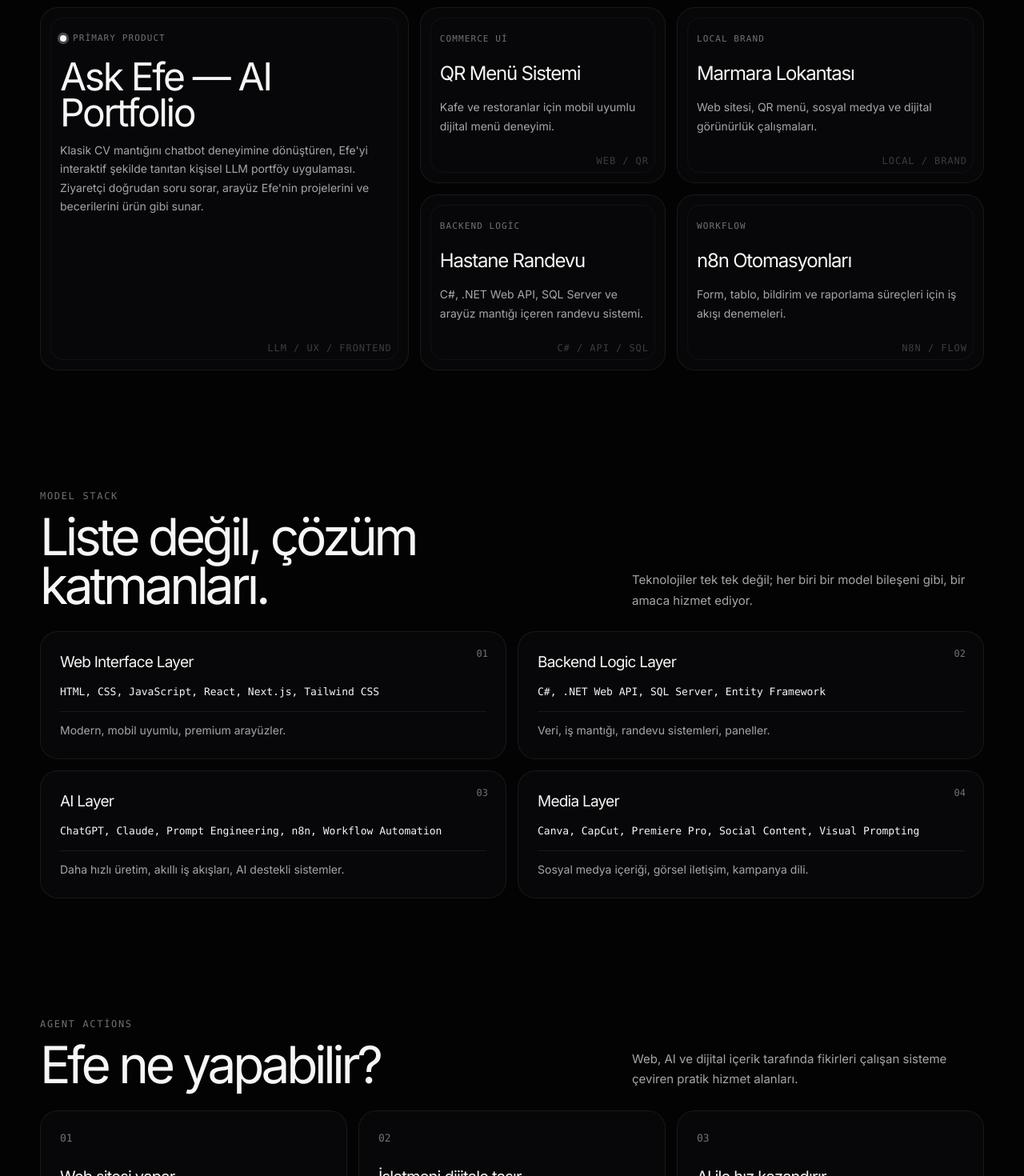
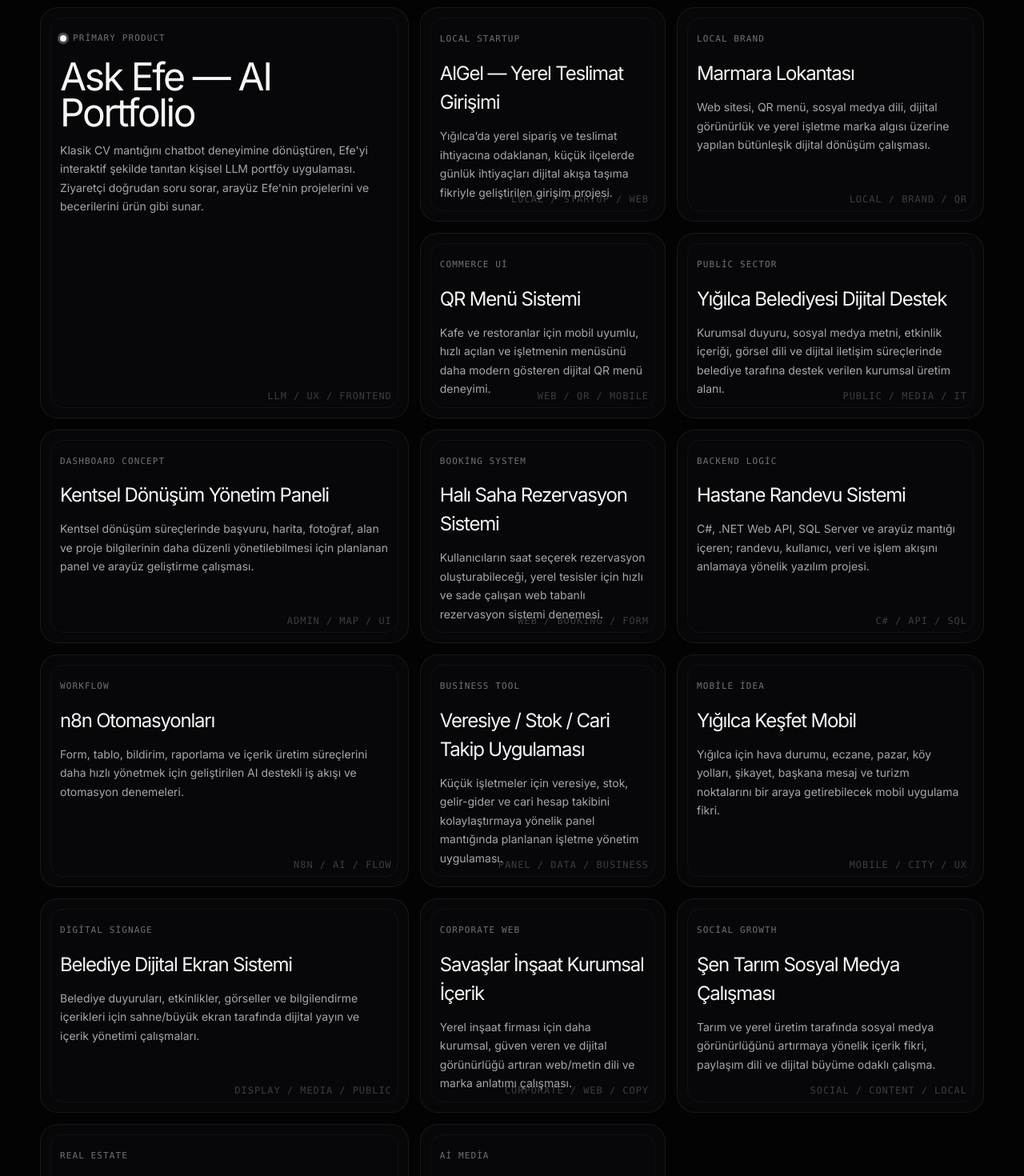
Before and after one commit to efeblgl/ask-efe-, a Next.js app: page / in a window 1280 px wide. Shown: the part 4540-6010 px from the top of the page at 80% size. Built offline with nearby package versions, Linux system fonts and the light colour scheme.

Commit message:
add more portfolio projects

```diff
--- a/src/data/projects.ts
+++ b/src/data/projects.ts
@@ -12,26 +12,65 @@ export const projects: Project[] = [
     large: true,
   },
   {
-    id: "qr-menu",
-    label: "commerce ui",
-    name: "QR Menü Sistemi",
-    description: "Kafe ve restoranlar için mobil uyumlu dijital menü deneyimi.",
-    stack: ["Web", "QR"],
-    code: "WEB / QR",
+    id: "algel",
+    label: "local startup",
+    name: "AlGel — Yerel Teslimat Girişimi",
+    description:
+      "Yığılca’da yerel sipariş ve teslimat ihtiyacına odaklanan, küçük ilçelerde günlük ihtiyaçları dijital akışa taşıma fikriyle geliştirilen girişim projesi.",
+    stack: ["Startup", "Local", "Delivery"],
+    code: "LOCAL / STARTUP / WEB",
   },
   {
     id: "marmara",
     label: "local brand",
     name: "Marmara Lokantası",
-    description: "Web sitesi, QR menü, sosyal medya ve dijital görünürlük çalışmaları.",
-    stack: ["Local", "Brand"],
-    code: "LOCAL / BRAND",
+    description:
+      "Web sitesi, QR menü, sosyal medya dili, dijital görünürlük ve yerel işletme marka algısı üzerine yapılan bütünleşik dijital dönüşüm çalışması.",
+    stack: ["Web", "QR", "Social"],
+    code: "LOCAL / BRAND / QR",
+  },
+  {
+    id: "qr-menu",
+    label: "commerce ui",
+    name: "QR Menü Sistemi",
+    description:
+      "Kafe ve restoranlar için mobil uyumlu, hızlı açılan ve işletmenin menüsünü daha modern gösteren dijital QR menü deneyimi.",
+    stack: ["Web", "QR", "Mobile"],
+    code: "WEB / QR / MOBILE",
+  },
+  {
+    id: "yigilca-belediyesi",
+    label: "public sector",
+    name: "Yığılca Belediyesi Dijital Destek",
+    description:
+      "Kurumsal duyuru, sosyal medya metni, etkinlik içeriği, görsel dili ve dijital iletişim süreçlerinde belediye tarafına destek verilen kurumsal üretim alanı.",
+    stack: ["Public", "Content", "Digital"],
+    code: "PUBLIC / MEDIA / IT",
+  },
+  {
+    id: "kent-donusum",
+    label: "dashboard concept",
+    name: "Kentsel Dönüşüm Yönetim Paneli",
+    description:
+      "Kentsel dönüşüm süreçlerinde başvuru, harita, fotoğraf, alan ve proje bilgilerinin daha düzenli yönetilebilmesi için planlanan panel ve arayüz geliştirme çalışması.",
+    stack: ["Dashboard", "Map", "Admin"],
+    code: "ADMIN / MAP / UI",
+  },
+  {
+    id: "hali-saha",
+    label: "booking system",
+    name: "Halı Saha Rezervasyon Sistemi",
+    description:
+      "Kullanıcıların saat seçerek rezervasyon oluşturabileceği, yerel tesisler için hızlı ve sade çalışan web tabanlı rezervasyon sistemi denemesi.",
+    stack: ["Booking", "Web", "Form"],
+    code: "WEB / BOOKING / FORM",
   },
   {
     id: "hastane",
     label: "backend logic",
-    name: "Hastane Randevu",
-    description: "C#, .NET Web API, SQL Server ve arayüz mantığı içeren randevu sistemi.",
+    name: "Hastane Randevu Sistemi",
+    description:
+      "C#, .NET Web API, SQL Server ve arayüz mantığı içeren; randevu, kullanıcı, veri ve işlem akışını anlamaya yönelik yazılım projesi.",
     stack: ["C#", "API", "SQL"],
     code: "C# / API / SQL",
   },
@@ -39,8 +78,72 @@ export const projects: Project[] = [
     id: "n8n",
     label: "workflow",
     name: "n8n Otomasyonları",
-    description: "Form, tablo, bildirim ve raporlama süreçleri için iş akışı denemeleri.",
-    stack: ["n8n", "Flow"],
-    code: "N8N / FLOW",
+    description:
+      "Form, tablo, bildirim, raporlama ve içerik üretim süreçlerini daha hızlı yönetmek için geliştirilen AI destekli iş akışı ve otomasyon denemeleri.",
+    stack: ["n8n", "AI", "Flow"],
+    code: "N8N / AI / FLOW",
+  },
+  {
+    id: "veresiye-stok",
+    label: "business tool",
+    name: "Veresiye / Stok / Cari Takip Uygulaması",
+    description:
+      "Küçük işletmeler için veresiye, stok, gelir-gider ve cari hesap takibini kolaylaştırmaya yönelik panel mantığında planlanan işletme yönetim uygulaması.",
+    stack: ["Business", "Panel", "Data"],
+    code: "PANEL / DATA / BUSINESS",
+  },
+  {
+    id: "yigilca-kesfet",
+    label: "mobile idea",
+    name: "Yığılca Keşfet Mobil",
+    description:
+      "Yığılca için hava durumu, eczane, pazar, köy yolları, şikayet, başkana mesaj ve turizm noktalarını bir araya getirebilecek mobil uygulama fikri.",
+    stack: ["Mobile", "City", "UX"],
+    code: "MOBILE / CITY / UX",
+  },
+  {
+    id: "belediye-ekran",
+    label: "digital signage",
+    name: "Belediye Dijital Ekran Sistemi",
+    description:
+      "Belediye duyuruları, etkinlikler, görseller ve bilgilendirme içerikleri için sahne/büyük ekran tarafında dijital yayın ve içerik yönetimi çalışmaları.",
+    stack: ["Display", "Media", "Public"],
+    code: "DISPLAY / MEDIA / PUBLIC",
+  },
+  {
+    id: "savaslar-insaat",
+    label: "corporate web",
+    name: "Savaşlar İnşaat Kurumsal İçerik",
+    description:
+      "Yerel inşaat firması için daha kurumsal, güven veren ve dijital görünürlüğü artıran web/metin dili ve marka anlatımı çalışması.",
+    stack: ["Corporate", "Web", "Copy"],
+    code: "CORPORATE / WEB / COPY",
+  },
+  {
+    id: "sen-tarim",
+    label: "social growth",
+    name: "Şen Tarım Sosyal Medya Çalışması",
+    description:
+      "Tarım ve yerel üretim tarafında sosyal medya görünürlüğünü artırmaya yönelik içerik fikri, paylaşım dili ve dijital büyüme odaklı çalışma.",
+    stack: ["Social", "Local", "Content"],
+    code: "SOCIAL / CONTENT / LOCAL",
+  },
+  {
+    id: "emlak-panel",
+    label: "real estate",
+    name: "Emlak Web / İlan Paneli",
+    description:
+      "Emlak ofisleri için ilan yönetimi, admin paneli, görsel içerik ve kullanıcıların ilanları inceleyebileceği web arayüzü üzerine geliştirilen proje fikri.",
+    stack: ["Real Estate", "Admin", "Web"],
+    code: "REAL ESTATE / ADMIN / WEB",
+  },
+  {
+    id: "ai-content-system",
+    label: "ai media",
+    name: "AI Destekli İçerik Üretim Sistemi",
+    description:
+      "Sosyal medya açıklamaları, reels kancaları, video metinleri, görsel promptları ve kurumsal duyuruları AI ile daha hızlı üretmeye yönelik çalışma sistemi.",
+    stack: ["AI", "Content", "Media"],
+    code: "AI / CONTENT / MEDIA",
   },
 ];
```
